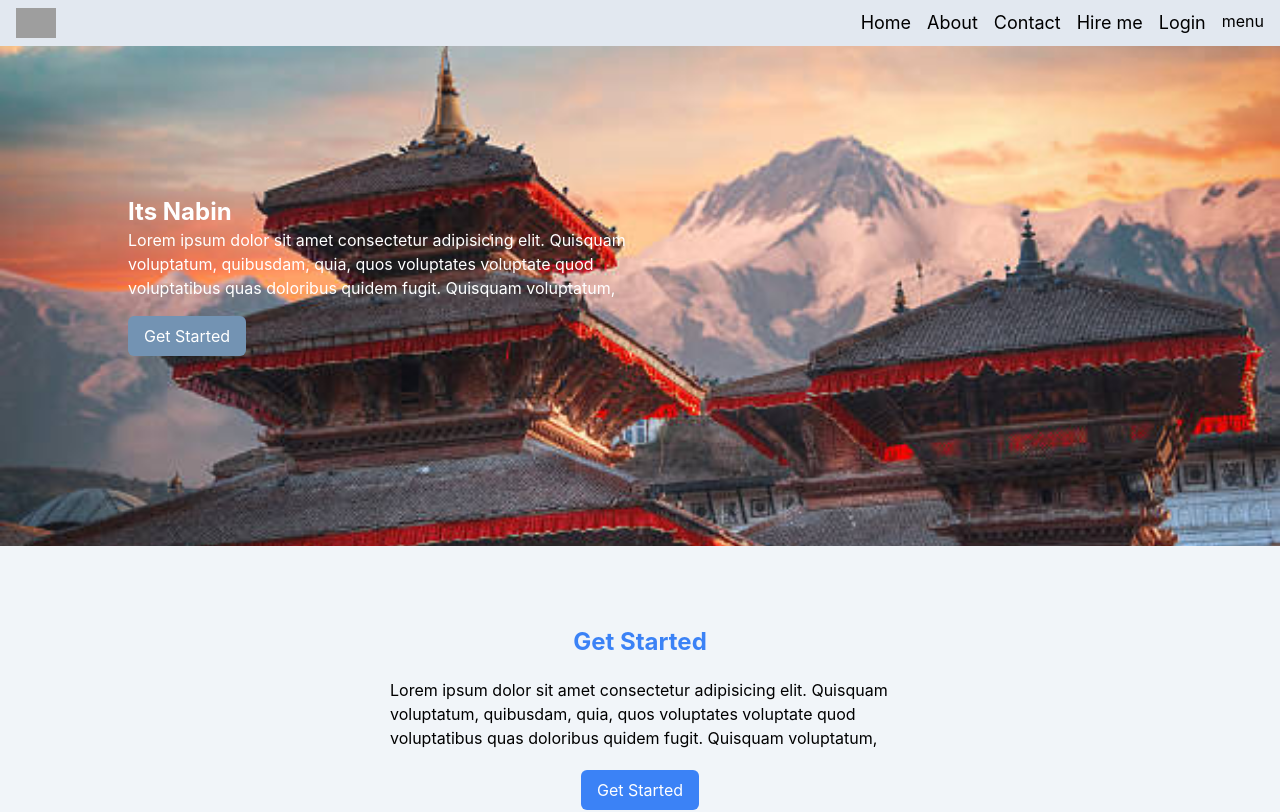
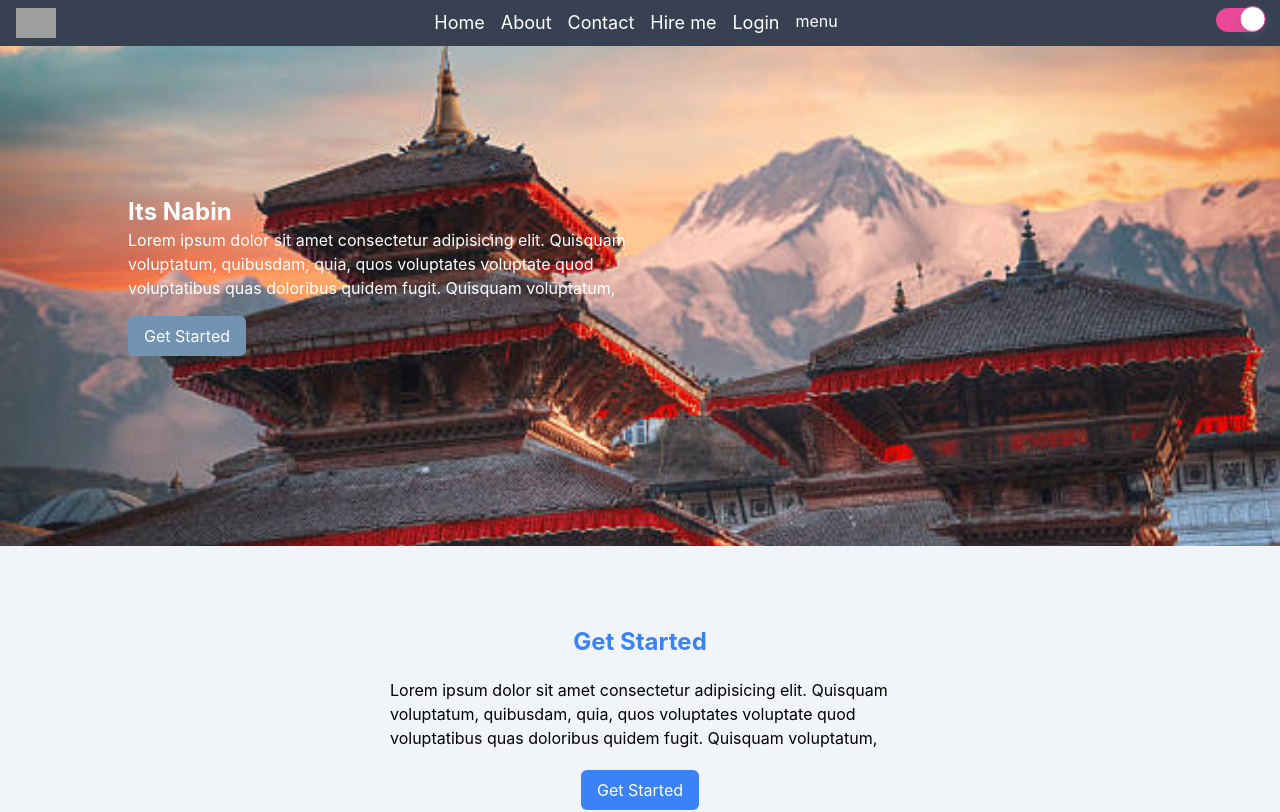
Before and after one commit to Navin-git/ReactClass, a React (Create React App) app: page / in a window 1280 px wide. Shown: the top 812 px of the page. Built offline with nearby package versions, Linux system fonts and the light colour scheme; no server answers; grey boxes are pictures that could not be loaded.

Commit message:
toast and dark

```diff
--- a/package.json
+++ b/package.json
@@ -11,6 +11,7 @@
     "react-dom": "^18.2.0",
     "react-router-dom": "^6.13.0",
     "react-scripts": "5.0.1",
+    "react-toastify": "^9.1.3",
     "web-vitals": "^2.1.4"
   },
   "scripts": {
--- a/src/App.js
+++ b/src/App.js
@@ -1,4 +1,4 @@
-import React from "react";
+import React, { useEffect, useState } from "react";
 import Home from "./pages/Home";
 import { Outlet, Route, Routes } from "react-router-dom";
 import Layout from "./components/static/Layout";
@@ -7,12 +7,28 @@ import ProductList from "./pages/product-list/ProductList";
 import ProductDetails from "./pages/product-list/ProductDetails";
 import SignUp from "./pages/SignUp";
 import Contact from "./pages/Contact";
+import { ToastContainer, toast } from "react-toastify";
+import "react-toastify/dist/ReactToastify.css";
 
 const App = () => {
+  const [dark, setDark] = useState(true);
+
   return (
-    <main>
+    <main className={dark && "dark"}>
+      <ToastContainer
+        position="bottom-right"
+        autoClose={3000}
+        hideProgressBar={false}
+        newestOnTop={false}
+        closeOnClick
+        rtl={false}
+        pauseOnFocusLoss
+        draggable
+        pauseOnHover
+        theme="light"
+      />
       <Routes>
-        <Route path="/" element={<Layout />}>
+        <Route path="/" element={<Layout dark={dark} setDark={setDark} />}>
           <Route index element={<Home />} />
           <Route
             path="about"
--- a/src/components/assets/style/hero.css
+++ b/src/components/assets/style/hero.css
@@ -3,3 +3,48 @@
      height: 500px;
      object-fit: cover;
 }
+
+.switch {
+     position: relative;
+     height: 1.5rem;
+     width: 3rem;
+     cursor: pointer;
+     appearance: none;
+     -webkit-appearance: none;
+     border-radius: 9999px;
+     background-color: rgba(100, 116, 139, 0.377);
+     transition: all .3s ease;
+   }
+
+   .switch:checked {
+     background-color: rgba(236, 72, 153, 1);
+   }
+
+   .switch::before {
+     position: absolute;
+     content: "";
+     left: calc(1.5rem - 1.6rem);
+     top: calc(1.5rem - 1.6rem);
+     display: block;
+     height: 1.6rem;
+     width: 1.6rem;
+     cursor: pointer;
+     border: 1px solid rgba(100, 116, 139, 0.527);
+     border-radius: 9999px;
+     background-color: rgba(255, 255, 255, 1);
+     box-shadow: 0 3px 10px rgba(100, 116, 139, 0.327);
+     transition: all .3s ease;
+   }
+
+   .switch:hover::before {
+     box-shadow: 0 0 0px 8px rgba(0, 0, 0, .15)
+   }
+
+   .switch:checked:hover::before {
+     box-shadow: 0 0 0px 8px rgba(236, 72, 153, .15)
+   }
+
+   .switch:checked:before {
+     transform: translateX(100%);
+     border-color: rgba(236, 72, 153, 1);
+   }
--- /dev/null
+++ b/src/components/common/Toggle.jsx
@@ -0,0 +1,8 @@
+import React from "react";
+import "../assets/style/hero.css";
+
+const Toggle = ({ dark }) => {
+  return <input className="switch" type="checkbox" checked={dark} />;
+};
+
+export default Toggle;
--- a/src/components/home/project/Project.jsx
+++ b/src/components/home/project/Project.jsx
@@ -82,7 +82,7 @@ const Project = () => {
       });
   };
   return (
-    <div className="flex justify-center items-center space-y-3 flex-col">
+    <div className="flex dark:bg-gray-700 justify-center items-center space-y-3 flex-col">
       <Title title={"Project"} className={"text-black text-center "} />
       <p className="max-w-[700px] text-center ">
         Lorem ipsum dolor sit amet consectetur adipisicing elit. Quisquam
--- a/src/components/static/Layout.jsx
+++ b/src/components/static/Layout.jsx
@@ -4,12 +4,12 @@ import Footer from "./Footer";
 import { Outlet } from "react-router-dom";
 import Sidebar from "./Sidebar";
 
-const Layout = () => {
+const Layout = ({ setDark, dark }) => {
   const [open, setOpen] = useState(false);
   return (
     <div>
       <Sidebar open={open} setOpen={setOpen} />
-      <Navbar open={open} setOpen={setOpen} />
+      <Navbar dark={dark} open={open} setDark={setDark} setOpen={setOpen} />
       <Outlet />
       <Footer />
     </div>
--- a/src/components/static/Navbar.jsx
+++ b/src/components/static/Navbar.jsx
@@ -1,6 +1,7 @@
 import React, { useState } from "react";
 import { Bar3 } from "../assets/icons";
 import { Link } from "react-router-dom";
+import Toggle from "../common/Toggle";
 export const NavList = [
   {
     title: "Home",
@@ -23,10 +24,10 @@ export const NavList = [
     link: "/login",
   },
 ];
-const Navbar = ({ open, setOpen }) => {
+const Navbar = ({ open, setOpen, setDark, dark }) => {
   const [drop, setDrop] = useState(false);
   return (
-    <nav className="py-2 z-[999] sticky top-0 px-4 bg-slate-200 flex justify-between items-center">
+    <nav className="py-2 z-[999] sticky top-0 px-4 bg-slate-200  dark:bg-gray-700 dark:text-white flex justify-between items-center">
       {/* <DevicePhoneMobile className="h-5 w-5" /> */}
       <img
         src="https://encrypted-tbn0.gstatic.com/images?q=tbn:ANd9GcRRUsQiplH_OWtHnMb1Nrk31z58OJN009JG-w&usqp=CAU"
@@ -76,6 +77,13 @@ const Navbar = ({ open, setOpen }) => {
       </ul>
       <button
         onClick={() => {
+          setDark((pre) => !pre);
+        }}
+      >
+        <Toggle dark={dark} />
+      </button>
+      <button
+        onClick={() => {
           setOpen(!open);
         }}
         className="block sm:hidden"
--- a/src/pages/SignUp.jsx
+++ b/src/pages/SignUp.jsx
@@ -1,5 +1,6 @@
 import axios from "axios";
 import React, { useEffect, useState } from "react";
+import { toast } from "react-toastify";
 
 const SignUp = () => {
   // create state for input field with initial value
@@ -69,6 +70,7 @@ const SignUp = () => {
         )
         .then((res) => {
           console.log(res.data);
+          toast.success("posted");
           setInput({
             name: "",
             email: "",
@@ -77,6 +79,7 @@ const SignUp = () => {
         })
         .catch((err) => {
           console.log(err);
+          toast.error("Something went wrong");
         });
     }
     // eslint-disable-next-line react-hooks/exhaustive-deps
--- a/tailwind.config.js
+++ b/tailwind.config.js
@@ -1,5 +1,6 @@
 /** @type {import('tailwindcss').Config} */
 module.exports = {
+  darkMode: "class",
   content: ["./src/**/*.{js,jsx,ts,tsx}"],
   theme: {
     extend: {
```
Also changed, not shown: 1 other file (tests, documents, lock files or other folders).
